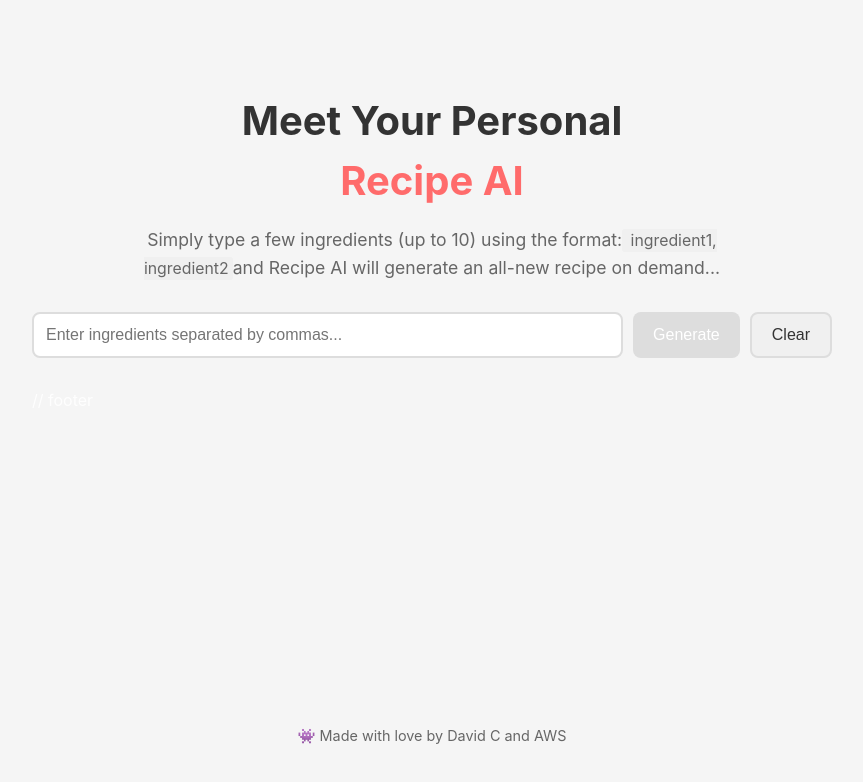
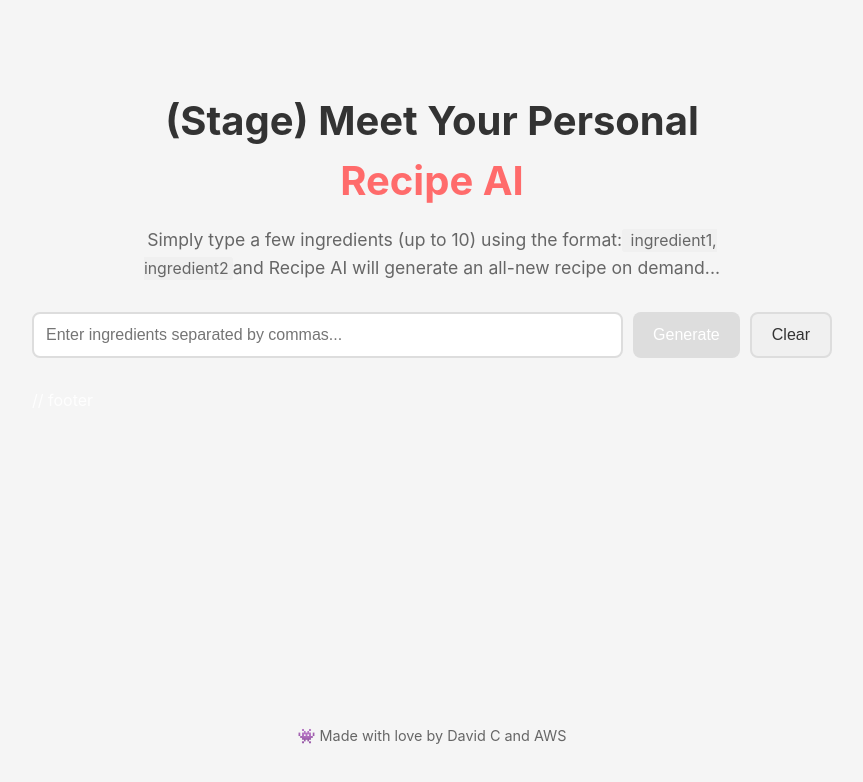
Before and after one commit to DavidCs9/ai-recipe-generator, a React (Vite) app: page / in a window 1280 px wide. Shown: the top 782 px of the page, without its empty margins (208-1071 px from the left). Built offline with nearby package versions, Linux system fonts and the light colour scheme; no server answers; what @aws-amplify/ui-react, aws-amplify would draw is missing.

Commit message:
style: Update main header to include stage indication for clarity

```diff
--- a/src/App.tsx
+++ b/src/App.tsx
@@ -72,7 +72,7 @@ function App() {
       <div className="app-container">
         <div className="header-container">
           <h1 className="main-header">
-            Meet Your Personal
+            (Stage) Meet Your Personal
             <br />
             <span className="highlight">Recipe AI</span>
           </h1>
```
